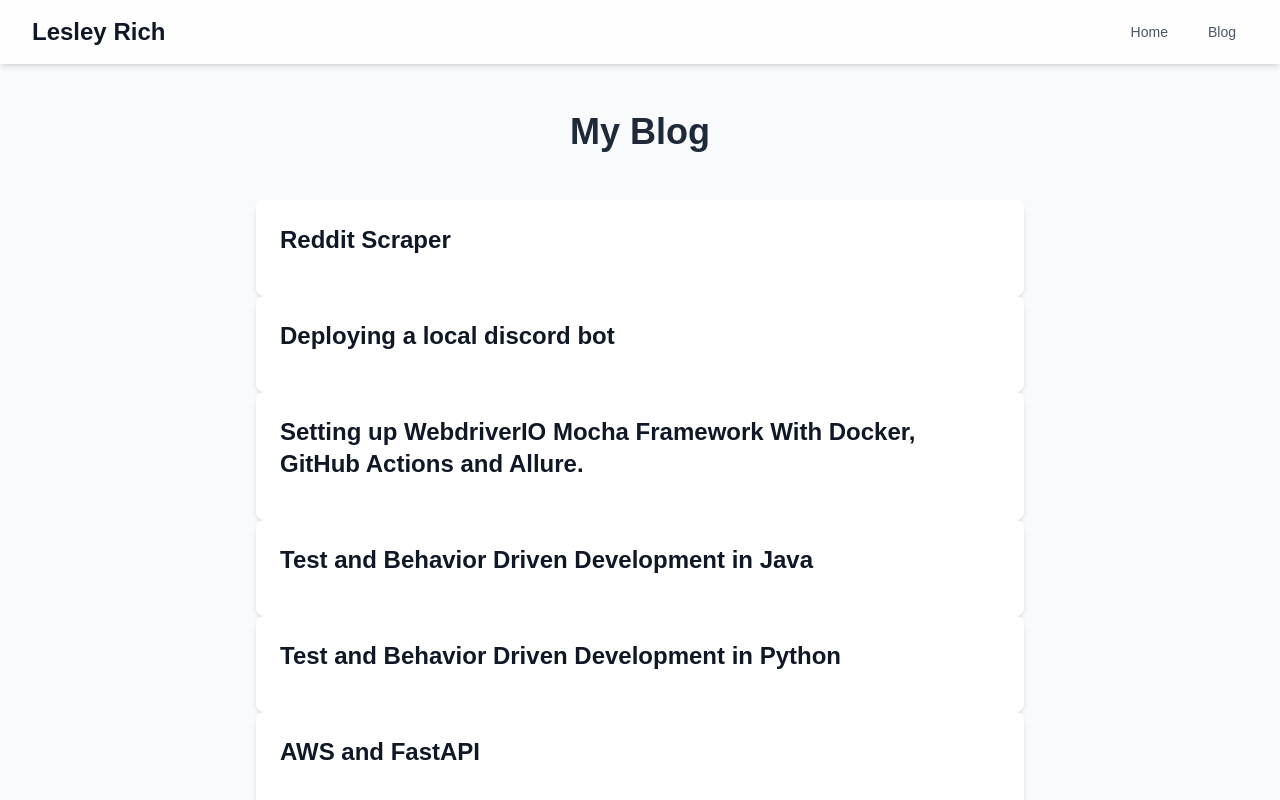
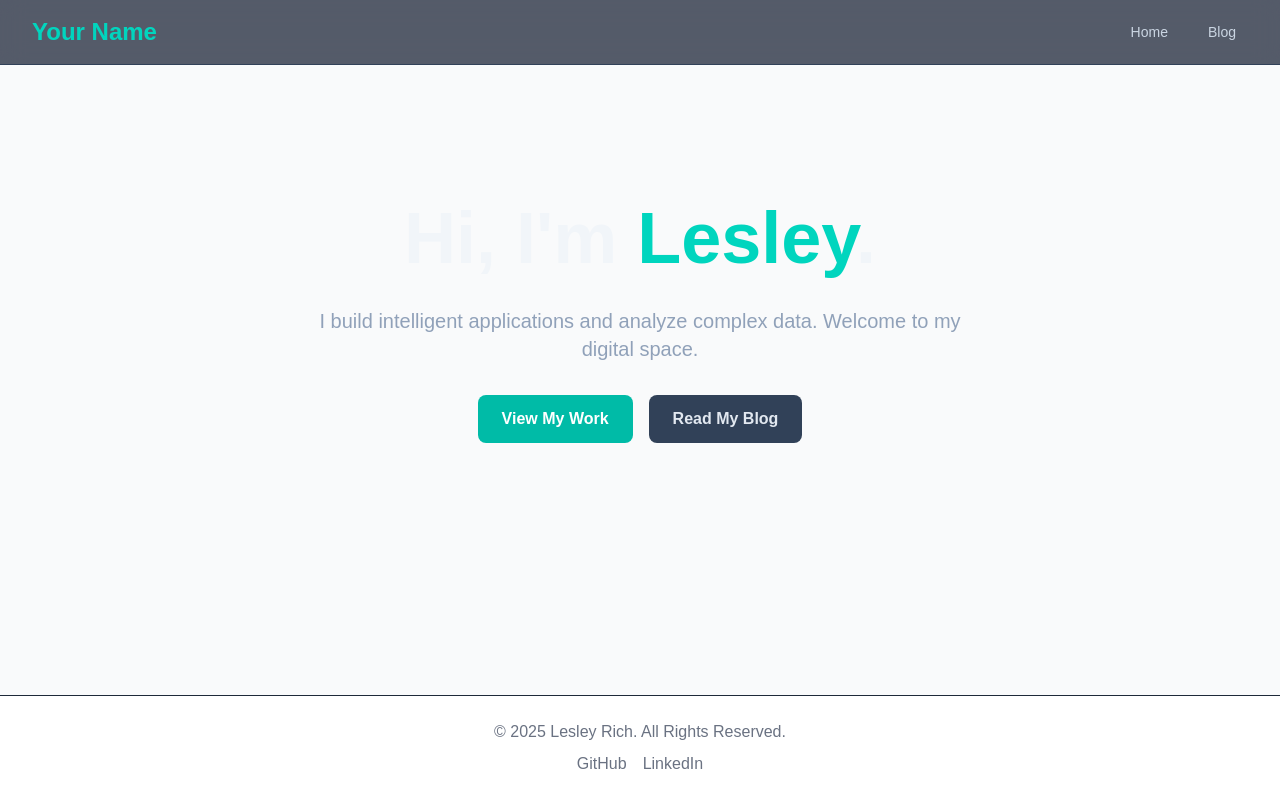
Before and after one commit to terrainthesky-hub/Programming_Portfolio, a Next.js app: page /blog in a window 1280 px wide. Shown: the top 800 px of the page. Built offline with nearby package versions, Linux system fonts and the light colour scheme.

Commit message:
style updates

```diff
--- a/components/Header.js
+++ b/components/Header.js
@@ -2,23 +2,24 @@ import Link from 'next/link';
 
 export default function Header() {
   return (
-    <header className="bg-white/80 backdrop-blur-md sticky top-0 z-50 shadow-md">
+    // Use a dark, blurred background for the sticky header
+    <header className="bg-slate-900/70 backdrop-blur-md sticky top-0 z-50 border-b border-slate-700">
       <nav className="container mx-auto px-4 sm:px-6 lg:px-8">
         <div className="flex items-center justify-between h-16">
           <div className="flex-shrink-0">
-            <Link href="/" className="text-2xl font-bold text-gray-900 hover:text-indigo-600 transition-colors">
-              Lesley Rich
+            {/* Make the main brand pop with the accent color */}
+            <Link href="/" className="text-2xl font-bold text-teal-400 hover:text-teal-300 transition-colors duration-300">
+              Your Name
             </Link>
           </div>
           <div className="hidden md:block">
             <div className="ml-10 flex items-baseline space-x-4">
-              <Link href="/" className="text-gray-600 hover:text-indigo-500 px-3 py-2 rounded-md text-sm font-medium">
+              <Link href="/" className="text-slate-300 hover:text-teal-400 px-3 py-2 rounded-md text-sm font-medium transition-colors duration-300">
                 Home
               </Link>
-              <Link href="/blog" className="text-gray-600 hover:text-indigo-500 px-3 py-2 rounded-md text-sm font-medium">
+              <Link href="/blog" className="text-slate-300 hover:text-teal-400 px-3 py-2 rounded-md text-sm font-medium transition-colors duration-300">
                 Blog
               </Link>
-              {/* Add other links like Projects, About, etc. */}
             </div>
           </div>
         </div>
--- a/pages/blog/[id].js
+++ b/pages/blog/[id].js
@@ -26,7 +26,7 @@ export default function Post({ postData }) {
         <title>{postData.title}</title>
       </Head>
       <article className="max-w-3xl mx-auto py-12">
-        <div className="bg-white p-8 md:p-12 rounded-lg shadow-lg">
+        <div className="block bg-slate-800 rounded-lg shadow-lg hover:shadow-cyan-500/10 border border-slate-700 hover:border-teal-400 transition-all duration-300 p-6 cursor-pointer">
           <h1 className="text-4xl font-extrabold text-gray-900 mb-2">{postData.title}</h1>
           <p className="text-gray-500 mb-8">{postData.date}</p>
           <div
--- a/pages/blog/index.js
+++ b/pages/blog/index.js
@@ -15,23 +15,22 @@ export async function getStaticProps() {
 export default function Blog({ allPostsData }) {
   return (
     <>
-      <Head>
-        <title>Blog | Lesley</title>
-      </Head>
-      <section className="py-12">
-        <h1 className="text-4xl font-bold text-center mb-12">My Blog</h1>
-        <div className="max-w-3xl mx-auto space-y-8">
-          {allPostsData.map(({ id, date, title, excerpt }) => (
-            <Link href={`/blog/${id}`} key={id}>
-              <div className="block bg-white p-6 rounded-lg shadow-md hover:shadow-lg transition-shadow duration-300 cursor-pointer">
-                <h2 className="text-2xl font-bold text-gray-900 mb-2">{title}</h2>
-                <p className="text-gray-500 text-sm mb-4">{date}</p>
-                <p className="text-gray-600">{excerpt}</p>
-              </div>
-            </Link>
-          ))}
-        </div>
-      </section>
+<section className="text-center py-20 sm:py-24 lg:py-32">
+  <h1 className="text-5xl md:text-7xl font-extrabold text-slate-100 leading-tight">
+    Hi, I'm <span className="text-teal-400">Lesley</span>.
+  </h1>
+  <p className="mt-6 text-xl text-slate-400 max-w-2xl mx-auto">
+    I build intelligent applications and analyze complex data. Welcome to my digital space.
+  </p>
+  <div className="mt-8 flex justify-center gap-4">
+    <a href="#projects" className="bg-teal-500 text-white font-semibold py-3 px-6 rounded-lg hover:bg-teal-600 transition-all duration-300">
+      View My Work
+    </a>
+    <a href="/blog" className="bg-slate-700 text-slate-200 font-semibold py-3 px-6 rounded-lg hover:bg-slate-600 transition-all duration-300">
+      Read My Blog
+    </a>
+  </div>
+</section>
     </>
   );
 }
--- a/pages/index.js
+++ b/pages/index.js
@@ -34,8 +34,8 @@ export default function Home({ allPostsData }) {
       {/* About Section */}
       <section className="py-12">
         <h2 className="text-3xl font-bold text-center mb-8">About Me</h2>
-        <div className="max-w-3xl mx-auto bg-white p-8 rounded-lg shadow-lg">
-          <p className="text-lg text-gray-700">
+        <div className="max-w-3xl mx-auto bg-slate-800 border border-slate-700 p-8 rounded-lg shadow-lg">
+        <p className="text-lg text-slate-300">
             I'm a passionate developer with a dual focus in software development and data science. I love leveraging my skills in Python, JavaScript, and machine learning to create meaningful products and extract insights from data. I thrive in environments where I can tackle complex problems and continuously learn.
           </p>
         </div>
@@ -47,7 +47,7 @@ export default function Home({ allPostsData }) {
         <div className="grid grid-cols-1 md:grid-cols-2 lg:grid-cols-3 gap-8">
           {allPostsData.slice(0, 3).map(({ id, date, title, excerpt }) => (
             <Link href={`/blog/${id}`} key={id}>
-              <div className="block bg-white rounded-lg shadow-lg hover:shadow-xl transition-shadow duration-300 p-6 cursor-pointer">
+              <div className="block bg-slate-800 rounded-lg shadow-lg hover:shadow-cyan-500/10 border border-slate-700 hover:border-teal-400 transition-all duration-300 p-6 cursor-pointer">
                 <h3 className="text-xl font-bold text-gray-900 mb-2">{title}</h3>
                 <p className="text-gray-500 text-sm mb-3">{date}</p>
                 <p className="text-gray-700">{excerpt}</p>
--- a/styles/globals.css
+++ b/styles/globals.css
@@ -1,4 +1,6 @@
 @import "tailwindcss";
+@import url('https://fonts.googleapis.com/css2?family=Inter:wght@400;600;700;800&display=swap');
+
 
 :root {
   --background: #ffffff;
@@ -39,3 +41,10 @@ body {
     height: 400px; /* A smaller height for mobile */
   }
 }
+
+@tailwind base;
+@tailwind components;
+@tailwind utilities;
+body {
+  @apply bg-slate-900 text-slate-300;
+}
--- a/tailwind.config.js
+++ b/tailwind.config.js
@@ -7,30 +7,40 @@ module.exports = {
   theme: {
     extend: {
       // Add this typography section
+      fontFamily: {
+        sans: ['Inter', ...fontFamily.sans],
+      },
       typography: ({ theme }) => ({
         DEFAULT: {
           css: {
-            // Target all paragraphs within the .prose class
+            // Set the base color for prose content
+            '--tw-prose-body': theme('colors.slate[300]'),
+            '--tw-prose-headings': theme('colors.slate[100]'),
+            '--tw-prose-lead': theme('colors.slate[400]'),
+            '--tw-prose-links': theme('colors.teal[400]'),
+            '--tw-prose-bold': theme('colors.slate[100]'),
+            '--tw-prose-counters': theme('colors.slate[400]'),
+            '--tw-prose-bullets': theme('colors.slate[600]'),
+            '--tw-prose-hr': theme('colors.slate[700]'),
+            '--tw-prose-quotes': theme('colors.slate[100]'),
+            '--tw-prose-quote-borders': theme('colors.slate[700]'),
+            '--tw-prose-captions': theme('colors.slate[400]'),
+            '--tw-prose-code': theme('colors.cyan[300]'),
+            '--tw-prose-pre-code': theme('colors.slate[300]'),
+            '--tw-prose-pre-bg': theme('colors.slate[800]'),
+            '--tw-prose-th-borders': theme('colors.slate[600]'),
+            '--tw-prose-td-borders': theme('colors.slate[700]'),
+
             'p': {
-              marginTop: theme('spacing.4'),    // e.g., 1rem or 16px
-              marginBottom: theme('spacing.4'), // e.g., 1rem or 16px
-            },
-            // You can also style other elements!
-            'h2': {
-              marginTop: theme('spacing.10'), // Add more space before H2 headings
+              marginTop: theme('spacing.4'),
               marginBottom: theme('spacing.4'),
             },
-            'h3': {
-              marginTop: theme('spacing.8'), // Add space before H3 headings
-              marginBottom: theme('spacing.3'),
-            },
-            // Make links a bit more stylish
             'a': {
-              color: theme('colors.indigo.600'),
+              textDecoration: 'none',
+              transition: 'color 0.3s ease',
               '&:hover': {
-                color: theme('colors.indigo.800'),
+                color: theme('colors.teal[300]'),
               },
-              textDecoration: 'none', // Optional: remove underline
             },
           },
         },
```
